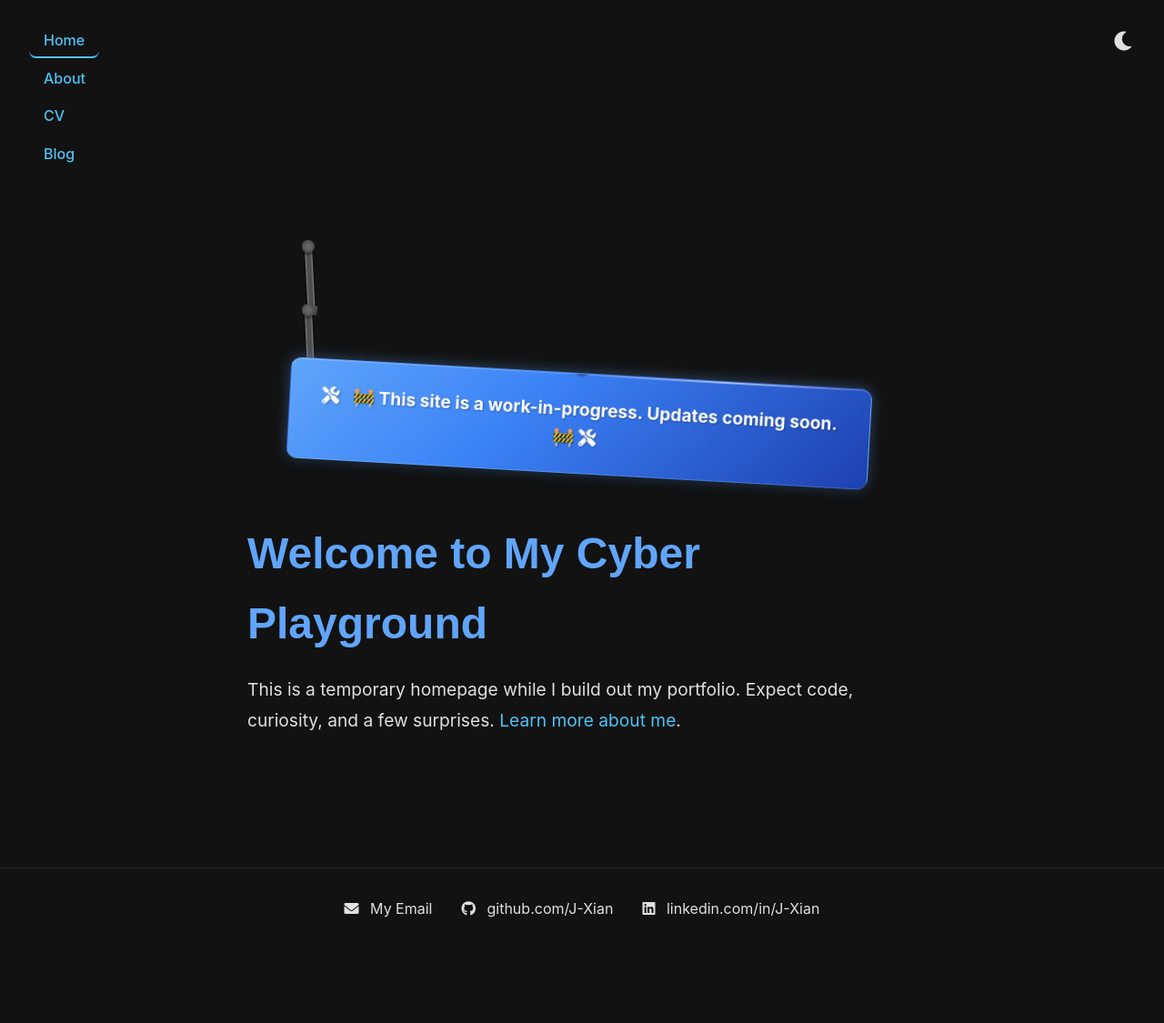
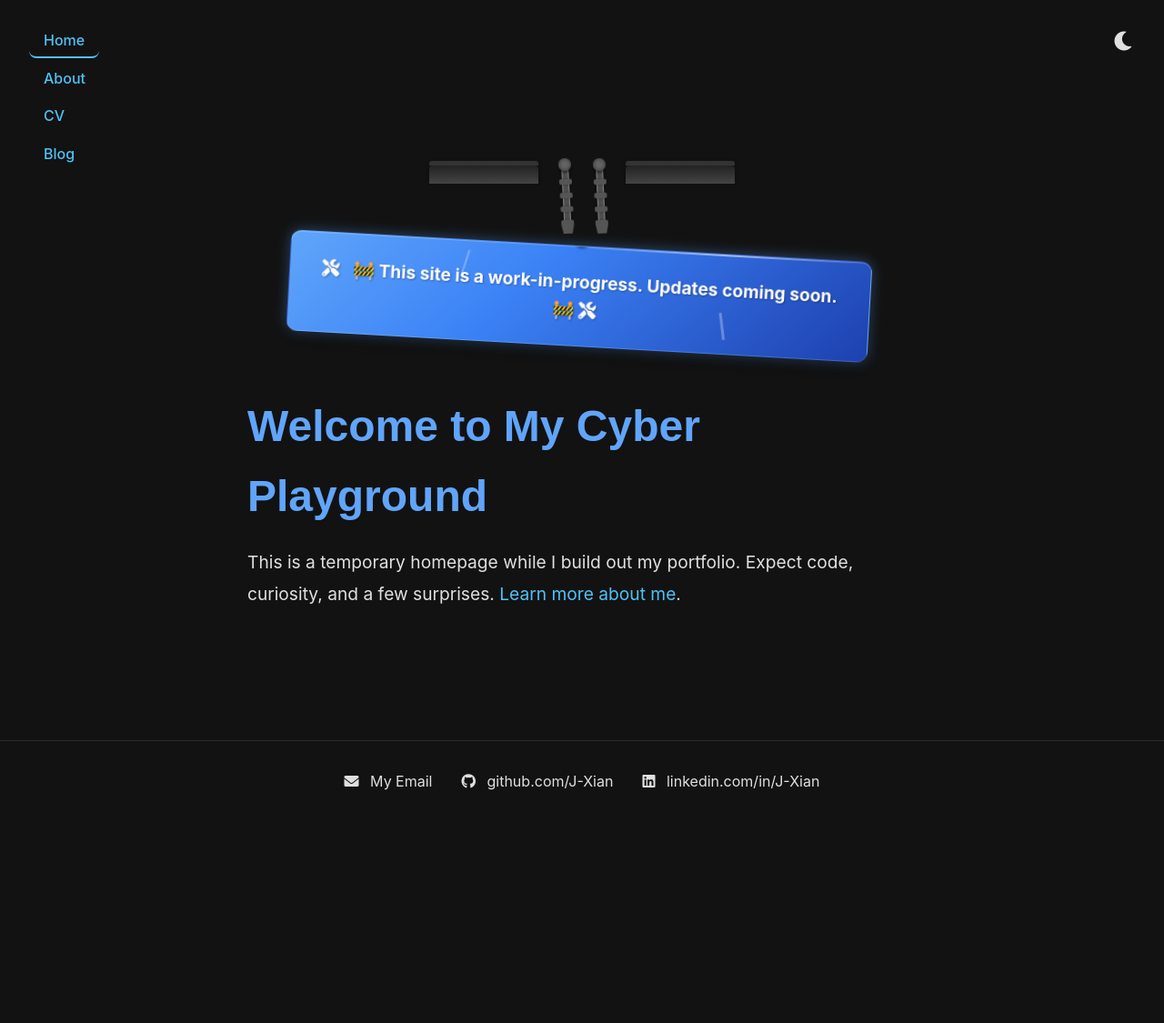
Before and after one commit to J-Xian/J-Xian.github.io, a Jekyll site: the page built from index.html, in a window 1280 px wide. Shown: the whole page at 91% size. Built offline with Jekyll 4.4.1, drawn with Linux system fonts in a browser that asks for light colours; after the commit the page ends 985 px from its top, so only the background shows below that.

Commit message:
Update index.html

```diff
--- a/index.html
+++ b/index.html
@@ -3,12 +3,28 @@
 title: Welcome
 ---
 <div class="wip-banner-container">
-  <div class="chain-container">
-    <div class="chain chain-left"></div>
-    <div class="chain chain-right"></div>
+  <div class="chain-system">
+    <div class="chain-anchor"></div>
+    <div class="chain chain-left">
+      <div class="chain-link"></div>
+      <div class="chain-link"></div>
+      <div class="chain-link"></div>
+      <div class="chain-link"></div>
+    </div>
+    <div class="chain chain-right">
+      <div class="chain-link"></div>
+      <div class="chain-link"></div>
+      <div class="chain-link"></div>
+      <div class="chain-link"></div>
+    </div>
+    <div class="chain-anchor"></div>
   </div>
+
   <div class="wip-banner">
     <i class="fas fa-tools"></i> 🚧 This site is a work-in-progress. Updates coming soon. 🚧 <i class="fas fa-tools"></i>
+    <div class="crack crack-1"></div>
+    <div class="crack crack-2"></div>
+    <div class="glitch-effect"></div>
   </div>
 </div>
 <h1 class="hero-heading">Welcome to My Cyber Playground</h1>
```
